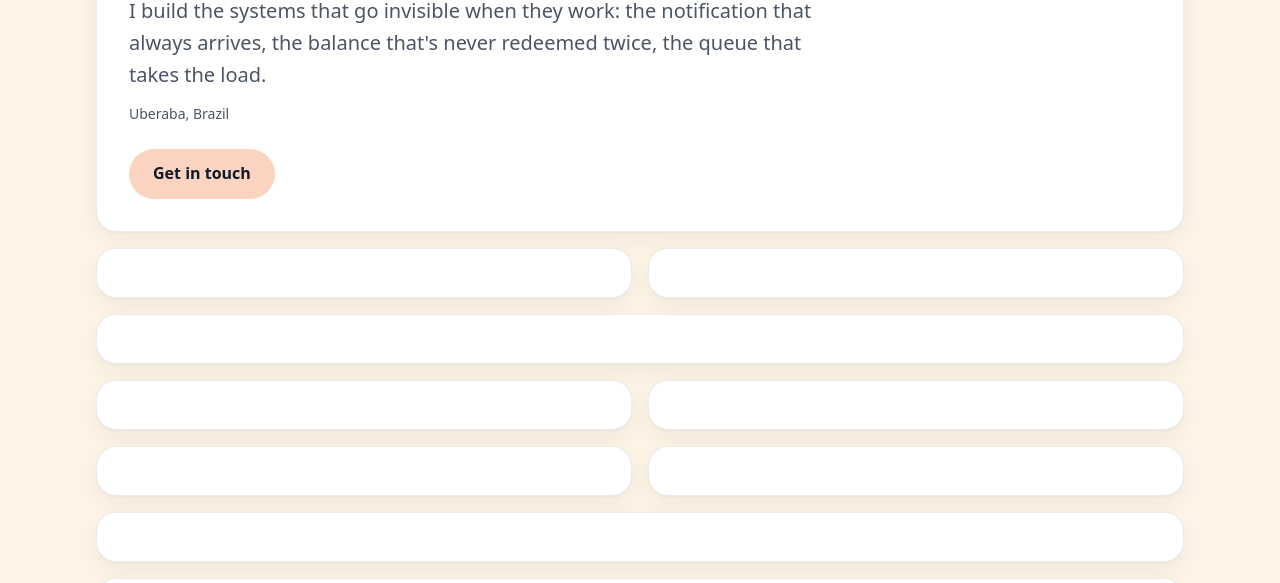
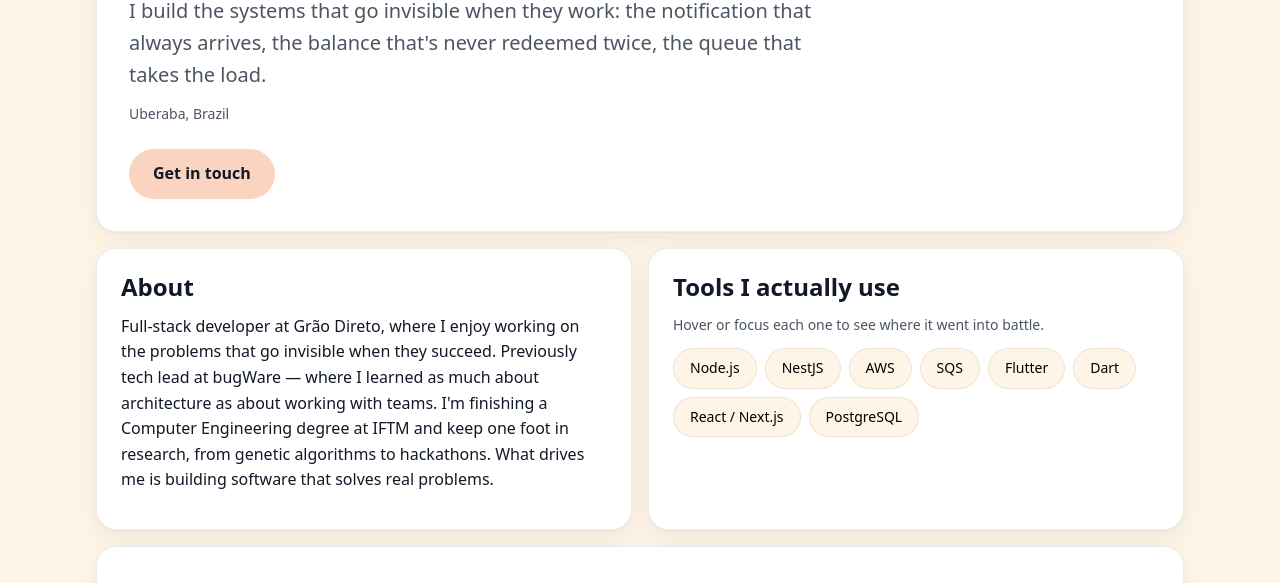
Before and after one commit to Eder-Queiroz/portfolio, a website built with Vite: page index.html in a window 1280 px wide. Shown: the part 212-795 px from the top of the page. Built offline with nearby package versions, Linux system fonts and the light colour scheme.

Commit message:
feat: about section and skills chips with floating-ui tooltips

```diff
--- a/index.html
+++ b/index.html
@@ -27,8 +27,24 @@
         <p class="muted" data-i18n="hero.location"></p>
         <a class="btn-primary" href="#contact" data-i18n="hero.cta"></a>
       </section>
-      <section id="about" class="card card--span2"></section>
-      <section id="skills" class="card card--span2"></section>
+      <section id="about" class="card card--span2">
+        <h2 data-i18n="about.title"></h2>
+        <p data-i18n="about.body"></p>
+      </section>
+      <section id="skills" class="card card--span2">
+        <h2 data-i18n="skills.title"></h2>
+        <p class="muted" data-i18n="skills.hint"></p>
+        <ul class="skill-list" role="list">
+          <li><button class="chip" data-skill="node">Node.js</button></li>
+          <li><button class="chip" data-skill="nest">NestJS</button></li>
+          <li><button class="chip" data-skill="aws">AWS</button></li>
+          <li><button class="chip" data-skill="sqs">SQS</button></li>
+          <li><button class="chip" data-skill="flutter">Flutter</button></li>
+          <li><button class="chip" data-skill="dart">Dart</button></li>
+          <li><button class="chip" data-skill="react">React / Next.js</button></li>
+          <li><button class="chip" data-skill="postgres">PostgreSQL</button></li>
+        </ul>
+      </section>
       <section id="cases" class="card card--full cases-intro"></section>
       <section id="ledger-case" class="card card--span2"></section>
       <section id="sqs-case" class="card card--span2"></section>
--- a/src/js/main.js
+++ b/src/js/main.js
@@ -5,12 +5,15 @@ import '../styles/base.css'
 import '../styles/grid.css'
 import '../styles/header.css'
 import '../styles/hero.css'
+import '../styles/skills.css'
 import { initI18n, setLang, getLang } from './i18n.js'
 import { initTypingWidget } from './widgets/typing.js'
+import { initSkillsWidget } from './widgets/skills.js'
 import { revealOnScroll } from './utils.js'
 
 initI18n()
 initTypingWidget(document.getElementById('typing'))
+initSkillsWidget(document.getElementById('skills'))
 document.getElementById('lang-toggle').addEventListener('click', () =>
   setLang(getLang() === 'pt' ? 'en' : 'pt'))
 revealOnScroll()
--- /dev/null
+++ b/src/js/widgets/skills.js
@@ -0,0 +1,31 @@
+import { computePosition, offset, flip, shift } from '@floating-ui/dom'
+import { t } from '../i18n.js'
+
+export function initSkillsWidget(root) {
+  const tip = document.createElement('div')
+  tip.className = 'skill-tooltip'
+  tip.setAttribute('role', 'tooltip')
+  tip.hidden = true
+  document.body.appendChild(tip)
+  let current = null
+
+  const show = async (chip) => {
+    current = chip
+    tip.textContent = t(`skills.${chip.dataset.skill}.tip`)
+    tip.hidden = false
+    const { x, y } = await computePosition(chip, tip, {
+      placement: 'top', middleware: [offset(8), flip(), shift({ padding: 8 })],
+    })
+    Object.assign(tip.style, { left: `${x}px`, top: `${y}px` })
+  }
+  const hide = () => { tip.hidden = true; current = null }
+
+  root.querySelectorAll('[data-skill]').forEach((chip) => {
+    chip.addEventListener('mouseenter', () => show(chip))
+    chip.addEventListener('focus', () => show(chip))
+    chip.addEventListener('click', () => (current === chip && !tip.hidden ? hide() : show(chip)))
+    chip.addEventListener('mouseleave', hide)
+    chip.addEventListener('blur', hide)
+  })
+  document.addEventListener('keydown', (e) => e.key === 'Escape' && hide())
+}
--- /dev/null
+++ b/src/styles/skills.css
@@ -0,0 +1,8 @@
+.skill-list { display: flex; flex-wrap: wrap; gap: var(--space-2); list-style: none; padding: 0; margin: 0; }
+.skill-tooltip {
+  position: absolute; top: 0; left: 0; z-index: 100;
+  max-width: 280px; padding: var(--space-3) var(--space-4);
+  background: var(--color-text); color: var(--color-surface);
+  border-radius: 12px; font-size: var(--text-sm); line-height: 1.5;
+  box-shadow: var(--shadow-card); pointer-events: none;
+}
```
